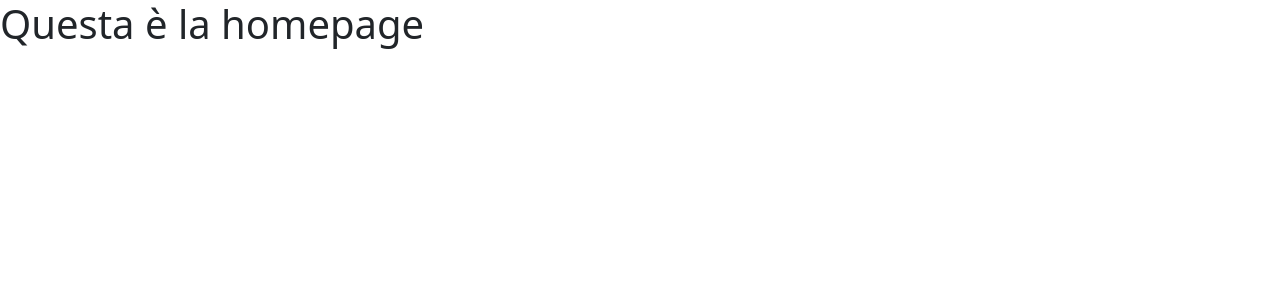
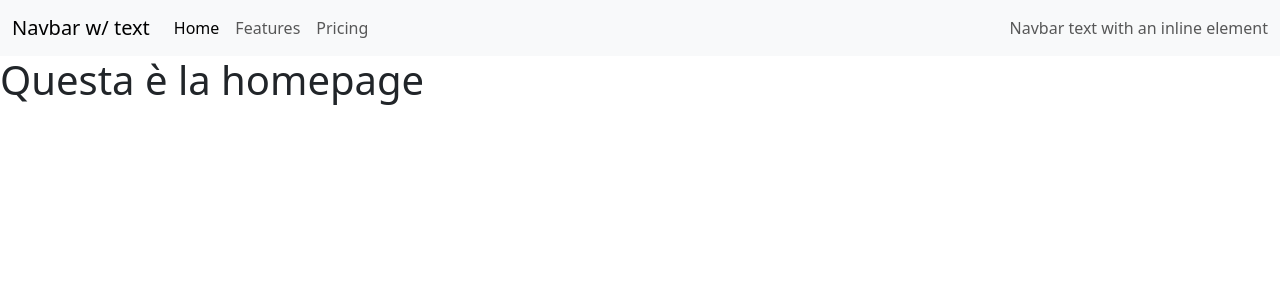
Before and after one commit to angelostori/laravel-portfolio-bonus, a React (Vite) app: page / in a window 1280 px wide. Shown: the top 300 px of the page. Built offline with nearby package versions, Linux system fonts and the light colour scheme.

Commit message:
fix the routing to visualize the component header in page

```diff
--- a/src/App.jsx
+++ b/src/App.jsx
@@ -10,10 +10,13 @@
   return (
     <BrowserRouter>
       <Routes>
-        <Route path="/" element={<DefaultLayout />} />
-        <Route index element={<Home />} />
-        <Route path="projects" element={<Projects />} />
-        <Route path="projects/:id" element={<ProjectsDetails />} />
+        <Route path="/" element={<DefaultLayout />}>
+
+          <Route index element={<Home />} />
+          <Route path="projects" element={<Projects />} />
+          <Route path="projects/:id" element={<ProjectsDetails />} />
+
+        </Route>
       </Routes>
     </BrowserRouter>
   )
--- a/src/components/Header.jsx
+++ b/src/components/Header.jsx
@@ -1,8 +1,31 @@
 export default function Header() {
 
     return (
-        <>
-
-        </>
+        <header>
+            <nav className="navbar navbar-expand-lg bg-body-tertiary">
+                <div className="container-fluid">
+                    <a className="navbar-brand" href="#">Navbar w/ text</a>
+                    <button className="navbar-toggler" type="button" data-bs-toggle="collapse" data-bs-target="#navbarText" aria-controls="navbarText" aria-expanded="false" aria-label="Toggle navigation">
+                        <span className="navbar-toggler-icon"></span>
+                    </button>
+                    <div className="collapse navbar-collapse" id="navbarText">
+                        <ul className="navbar-nav me-auto mb-2 mb-lg-0">
+                            <li className="nav-item">
+                                <a className="nav-link active" aria-current="page" href="#">Home</a>
+                            </li>
+                            <li className="nav-item">
+                                <a className="nav-link" href="#">Features</a>
+                            </li>
+                            <li className="nav-item">
+                                <a className="nav-link" href="#">Pricing</a>
+                            </li>
+                        </ul>
+                        <span className="navbar-text">
+                            Navbar text with an inline element
+                        </span>
+                    </div>
+                </div>
+            </nav>
+        </header>
     )
 }
--- a/src/components/style/index.css
+++ b/src/components/style/index.css
@@ -1,5 +1,3 @@
-@import url('bootstrap/dist/css/bootstrap.min.css');
-
 * {
   padding: 0;
   margin: 0;
--- a/src/main.jsx
+++ b/src/main.jsx
@@ -1,5 +1,6 @@
 import { StrictMode } from 'react'
 import { createRoot } from 'react-dom/client'
+import 'bootstrap/dist/css/bootstrap.min.css'
 import './components/style/index.css'
 import App from './App.jsx'
 
```
